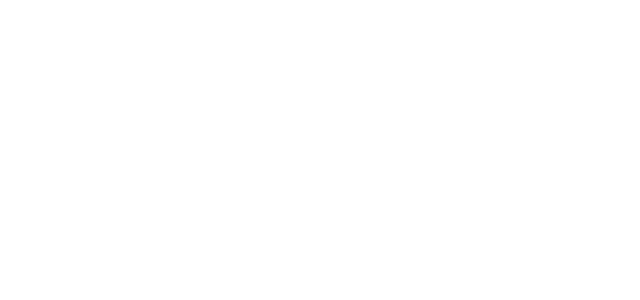
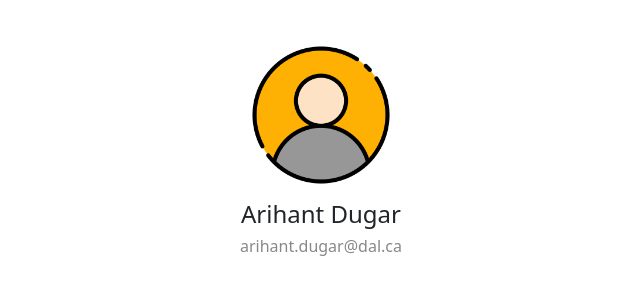
Before and after one commit to arey1124/CSCI-5709-Tutorials, a React (Create React App) app in the folder Tutorial3/tutorial-3-app/: page /profile in a window 1280 px wide. Shown: the top 300 px of the page, without its empty margins (319-959 px from the left). Built offline with nearby package versions, Linux system fonts and the light colour scheme.

Commit message:
Updated changes for profile page

```diff
--- a/Tutorial3/tutorial-3-app/src/Profile/Profile.css
+++ b/Tutorial3/tutorial-3-app/src/Profile/Profile.css
@@ -1,5 +1,27 @@
-.profile-details-div {
-    align-self: center;
-    width: 50%;
-    margin: auto;
+.Profile {
+    text-align: center;
+    padding: 20px;
   }
+
+  .profile-details-div {
+    display: flex;
+    flex-direction: column;
+    align-items: center;
+    margin-top: 20px;
+  }
+
+  .profile-image {
+    width: 150px; /* Adjust the size as needed */
+    border-radius: 50%; /* Make it a circle */
+    margin-bottom: 10px;
+  }
+
+  .profile-name {
+    font-size: 1.5em;
+    margin-bottom: 5px;
+  }
+
+  .profile-email {
+    color: #888;
+    font-size: 1em;
+  }
--- a/Tutorial3/tutorial-3-app/src/Profile/Profile.js
+++ b/Tutorial3/tutorial-3-app/src/Profile/Profile.js
@@ -1,4 +1,5 @@
 import './Profile.css';
+import profilelogo from '../assets/images/profile.png';
 
 function Profile() {
 
@@ -8,7 +9,11 @@
         <header className="App-header">
         </header>
         <div className="profile-details-div">
-            <image src="/images/profile.png" />
+            <img src={profilelogo} alt="Profile" className="profile-image" />
+            <div className="profile-details">
+                <h1 className="profile-name">Arihant Dugar</h1>
+                <p className="profile-email">arihant.dugar@dal.ca</p>
+            </div>
         </div>
     </div>
   );
```
Also changed, not shown: Tutorial3/tutorial-3-app/src/assets/images/profile.png (renamed from Tutorial3/tutorial-3-app/public/images/profile.png).
